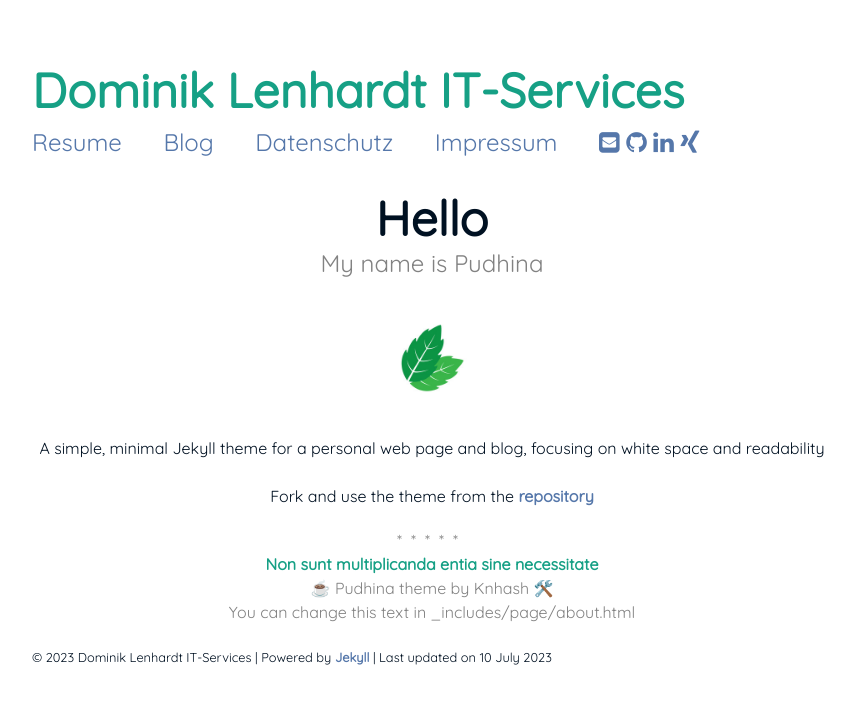
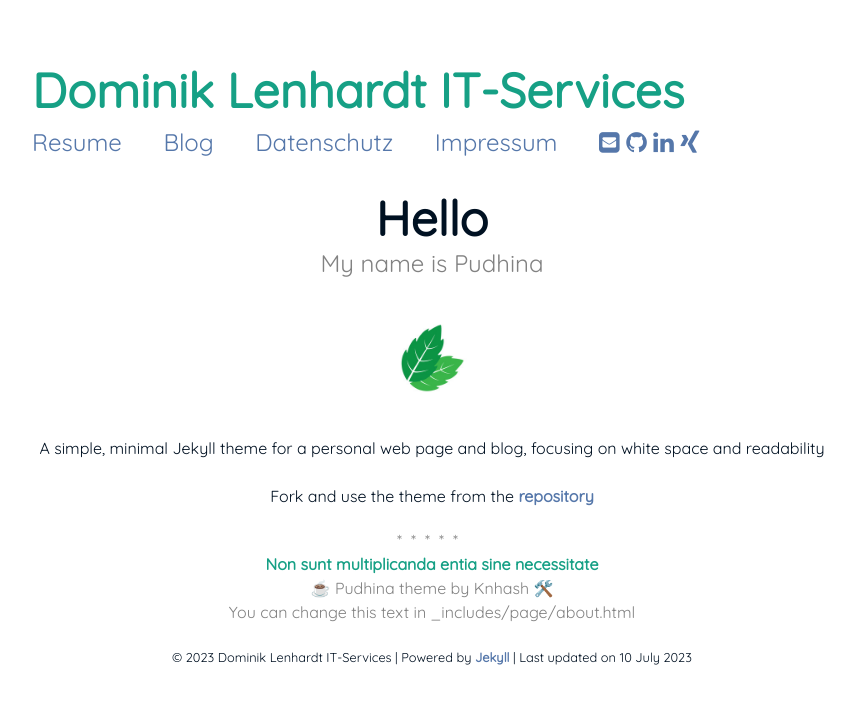
Before and after one commit to lenhardt-its/lenhardt-its.github.io, a Jekyll site: the page built from index.md, in a window 1280 px wide. Shown: the top 704 px of the page, without its empty margins (208-1063 px from the left). Built offline with Jekyll 4.4.1, drawn with Linux system fonts in a browser that asks for light colours.

Commit message:
improvements

```diff
--- a/_layouts/default.html
+++ b/_layouts/default.html
@@ -48,7 +48,7 @@
       </header>
       {{ content }}
       <footer>
-        <p class="about__text">
+        <p class="footer">
           <small> &copy; {{ site.time | date: '%Y' }} {{site.title}}
             | Powered by <a target="_blank" href="https://jekyllrb.com/">Jekyll</a>
             | Last updated on {{ site.time | date_to_long_string }}
--- a/assets/css/main.css
+++ b/assets/css/main.css
@@ -72,8 +72,9 @@
   .menu__entry {
     display: inline-block;
     margin-right: 35px; }
-    .menu__entry:last-child {
-      margin-right: 0px; }
+
+  .menu__entry:last-child {
+    margin-right: 0px; }
 
   .menu__entry a {
     font-weight: 400; }
@@ -176,9 +177,16 @@
   }
 
   #describe-text {
-      display: block;
-      text-align: center;
-      width: 100%; }
+    display: block;
+    text-align: center;
+    width: 100%;
+  }
+
+/* =Footer *//*************************************************************/
+  .footer {
+    width: 100%;
+    text-align: center;
+  }
 
 /* =Small screen *//*************************************************************/
   @media (max-width: 500px) {
```
